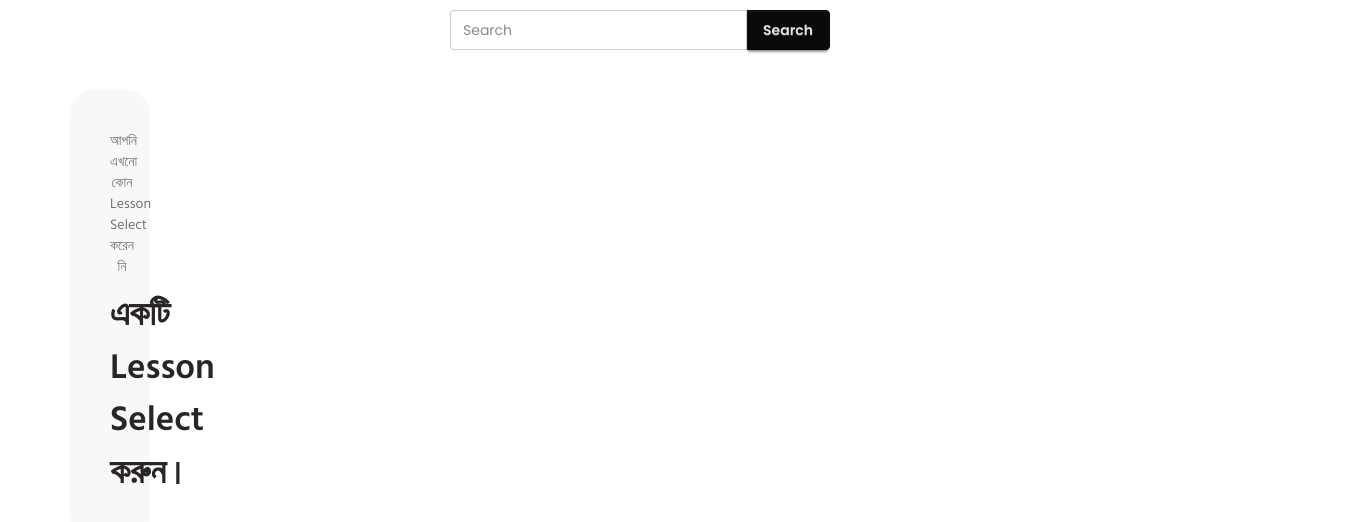
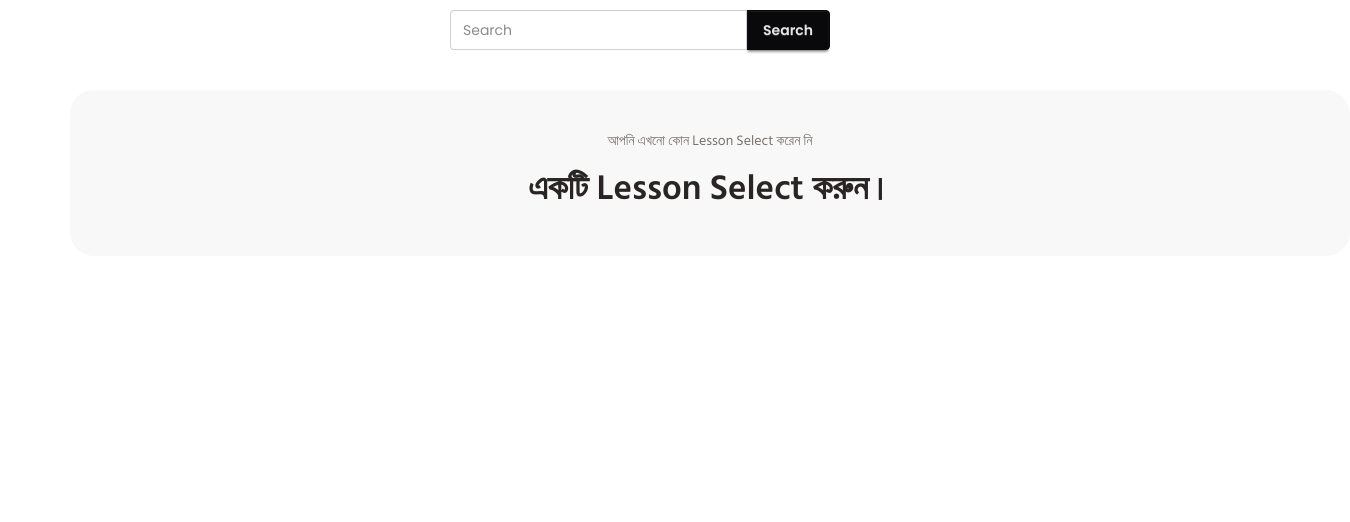
Before and after one commit to HAFIZUR2004/Englis-janala, a plain HTML site: page index.html in a window 1280 px wide. Shown: the part 708-1230 px from the top of the page, 1350 px wide, since content can reach past the window. After the commit the page ends 1004 px from the top, so only its background shows below. Drawn offline with nearby package versions, Linux system fonts and the light colour scheme; no server answers.

Commit message:
solve some issu

```diff
--- a/index.html
+++ b/index.html
@@ -13,7 +13,7 @@
     <link rel="stylesheet" href="style.css">
     <title>English-janala</title>
 </head>
-<body class="max-w-[1900px] ">
+<body class="max-w-[1900px] mx-auto">
    <head>
     <div class="navbar bg-base-100 shadow-sm">
   <div class="navbar-start">
@@ -106,9 +106,9 @@
     </section>
 <!-- search-section-end -->
 
-   <section id="word-container" class="bg-[#F8F8F8] md:mx-[70px] rounded-[24px] md:p-10 my-10 grid md:grid-cols-3 md:w-0 w-full grid-cols-1  md:gap-3">
+   <section id="word-container" class="bg-[#F8F8F8] md:mx-[70px] rounded-[24px] md:p-10 my-10 grid md:grid-cols-3 md:w- w-full grid-cols-1  md:gap-3">
 
-    <div class="text-center col-span-full ">
+    <div class="text-center md:col-span-full ">
 
       <h3 class="mb-[12px] bangla-font text-[14px] text-[#79716B]">আপনি এখনো কোন Lesson Select করেন নি</h3>
       <h1 class="text-[35px] font-semibold text-[#292524] bangla-font">একটি Lesson Select করুন।</h1>
```
